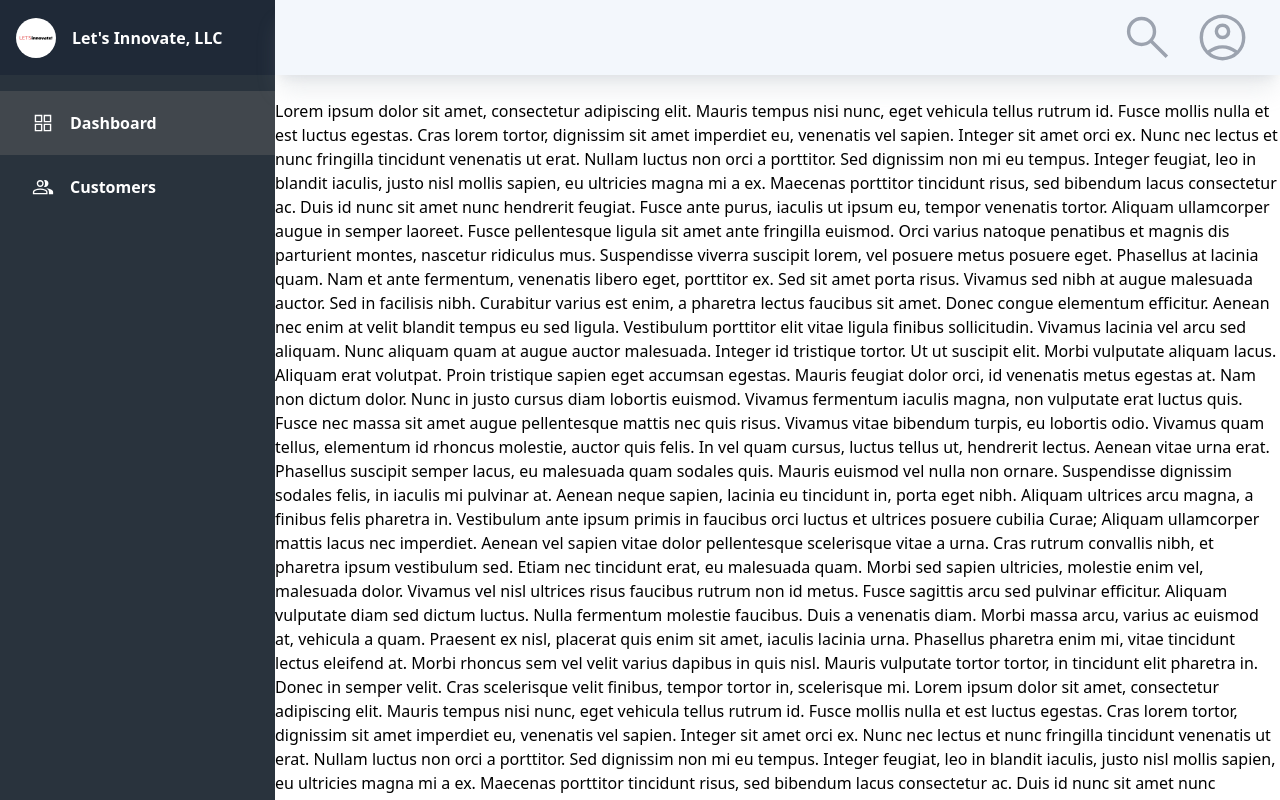
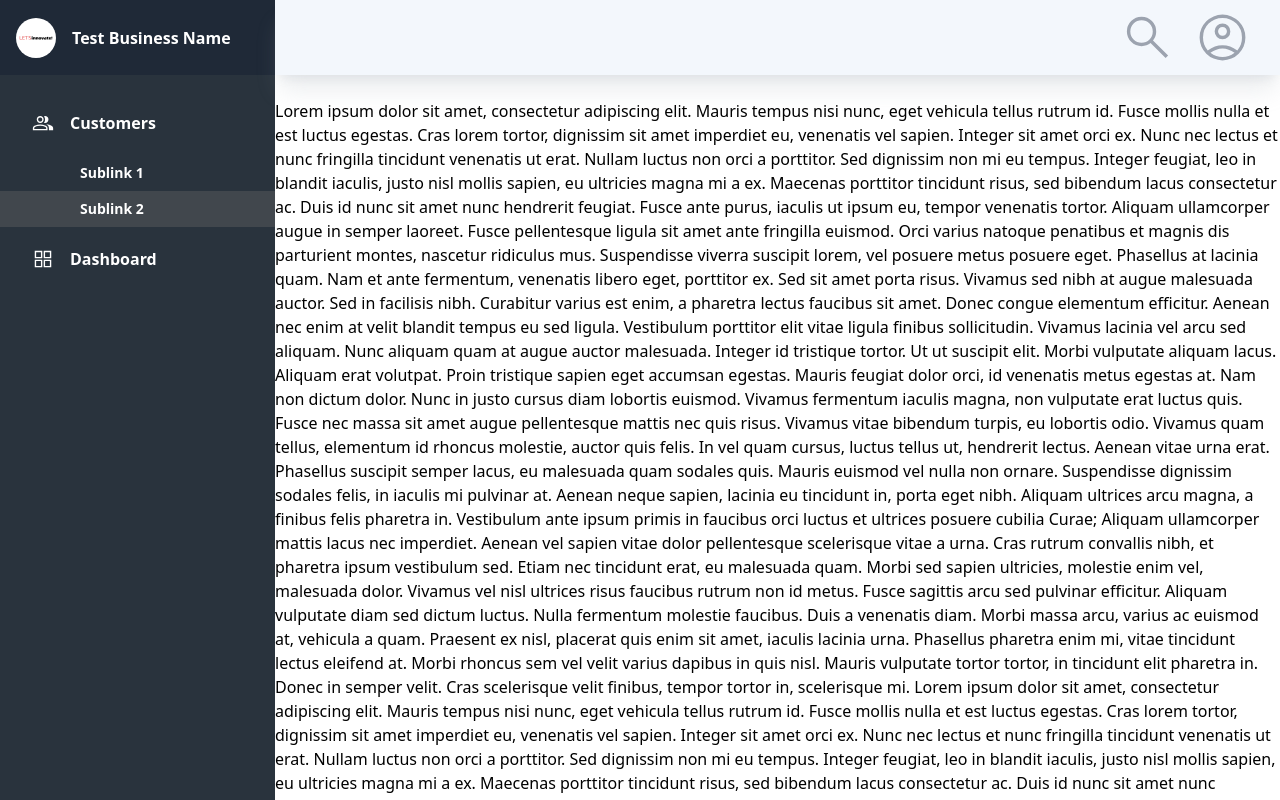
Before and after one commit to NathanBate/admin-dashboard-vue3, a Vue app: page / in a window 1280 px wide. Built offline with nearby package versions, Linux system fonts and the light colour scheme.

Commit message:
Fix: Correct slot names in demo app

```diff
--- a/src/App.vue
+++ b/src/App.vue
@@ -4,8 +4,9 @@
       <template v-slot:brandIcon>
         <IconCustomers class="fill-white"/>
       </template>
-      <template v-slot:brandName>Test Business Name</template>
-      <template v-slot:menuItems>
+      <template v-slot:brandname>Test Business Name</template>
+      <template v-slot:menuitems>
+
         <MenuItem item-link="/customers">
           <template v-slot:icon>
             <CustomersIcon class="fill-white"/>
@@ -14,16 +15,19 @@
             Customers
           </template>
         </MenuItem>
-        <MenuItem item-link="#" :top-level="false">
+            <!-- Customers Sub Menu -->
+            <MenuItem item-link="#" :top-level="false" :parent-active="true">
               <template v-slot:label>
                 Sublink 1
               </template>
             </MenuItem>
-        <MenuItem item-link="/customer/report" :top-level="false" :link-active="true">
+            <MenuItem item-link="/customer/report" :top-level="false" :link-active="true" :parent-active="true">
               <template v-slot:label>
                 Sublink 2
               </template>
             </MenuItem>
+
+        <!-- Shows Dashboard menu item by default -->
         <MenuItem />
       </template>
       <template v-slot:content>
```
Lines whose indentation alone changed are shown as unchanged.
